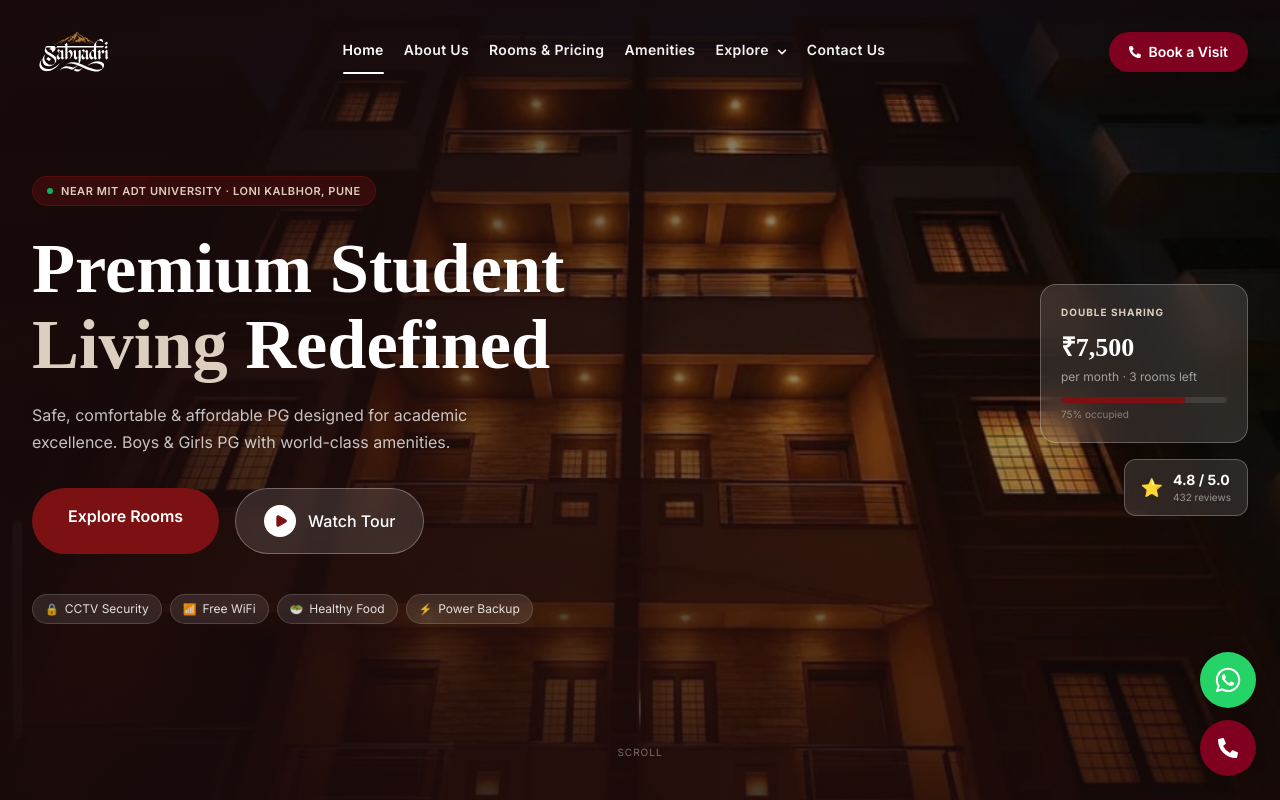
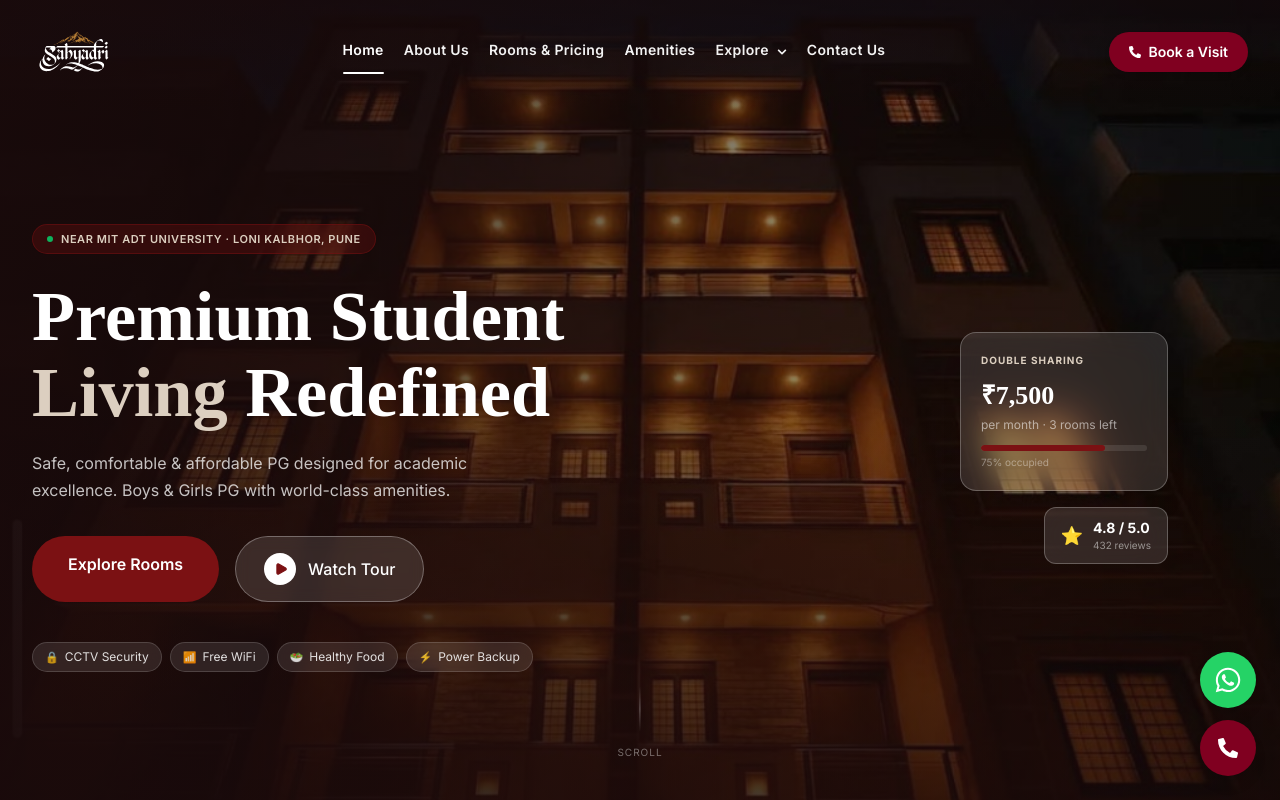
Before and after one commit to YashSonwane11/Sahyadri-Pg, a React (Vite) app: page / in a window 1280 px wide. Shown: the top 800 px of the page. Built offline with nearby package versions, Linux system fonts and the light colour scheme.

Commit message:
fix: adjust hero layout and card position

```diff
--- a/src/pages/Home.jsx
+++ b/src/pages/Home.jsx
@@ -139,7 +139,7 @@ export function HomePage() {
     <div className="bg-[#FAF7F4]">
 
       {/* ═══ HERO ═══ */}
-      <section className="relative min-h-screen lg:h-screen flex items-center overflow-hidden">
+      <section className="relative min-h-screen lg:h-screen flex items-center pt-20 lg:pt-24 overflow-hidden">
         {/* Background image with Ken Burns */}
         <motion.div
           className="absolute inset-0 bg-cover bg-center"
@@ -155,7 +155,7 @@ export function HomePage() {
         {/* Extra top fade so navbar text stays readable */}
         <div className="absolute top-0 left-0 right-0 h-28 bg-gradient-to-b from-[#1A0A0B]/50 to-transparent" />
 
-        <div className="relative max-w-7xl mx-auto px-4 sm:px-6 lg:px-8 w-full pt-28 pb-16 lg:py-0 z-10">
+        <div className="relative max-w-7xl mx-auto px-4 sm:px-6 lg:px-8 w-full pt-10 pb-16 lg:py-0 z-10">
           <div className="grid grid-cols-1 lg:grid-cols-12 gap-12 lg:gap-8 xl:gap-12 items-center">
 
             {/* Left Column: Hero Content */}
@@ -244,7 +244,7 @@ export function HomePage() {
             </div>
 
             {/* Right Column: Room Preview Cards */}
-            <div className="lg:col-span-5 xl:col-span-4 w-full flex justify-center lg:justify-end">
+            <div className="lg:col-span-5 xl:col-span-4 w-full flex justify-center lg:justify-end lg:pr-12 xl:pr-20">
               <motion.div
                 className="flex flex-col sm:flex-row lg:flex-col gap-4 items-stretch sm:items-center lg:items-end justify-center w-full max-w-md lg:max-w-none"
                 initial={{ opacity: 0, y: 30 }}
```
